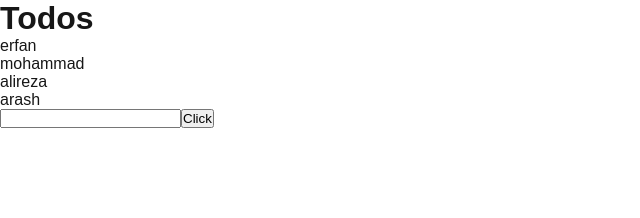
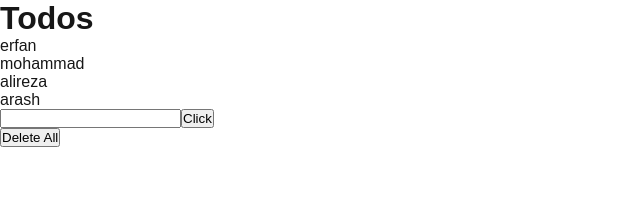
Before and after one commit to Erfanmah7/next-api, a Next.js app: page / in a window 1280 px wide. Shown: the top 218 px of the page, without its empty margins (0-640 px from the left). Built offline with nearby package versions, Linux system fonts and the light colour scheme.

Commit message:
delete todos api

```diff
--- a/pages/api/todos/index.js
+++ b/pages/api/todos/index.js
@@ -11,5 +11,8 @@
       title: todo,
     };
     res.status(201).json({ message: "added successfully", data: newTodo });
+  } else if (req.method === "DELETE") {
+    //Delete all todos
+    res.status(200).json({ message: "Deleted on Success", data: [] });
   }
 }
--- a/pages/index.js
+++ b/pages/index.js
@@ -23,6 +23,13 @@
     console.log(data);
   };
 
+  const deleteHandler = async () => {
+    const res = await fetch("/api/todos", { method: "DELETE" });
+    const data = await res.json();
+    setTodos(data.data);
+    console.log(data);
+  };
+
   return (
     <>
       <div>
@@ -37,6 +44,9 @@
         <input value={todo} onChange={(e) => setTodo(e.target.value)} />
         <button onClick={clickHandler}>Click</button>
       </div>
+      <div>
+        <button onClick={deleteHandler}>Delete All</button>
+      </div>
     </>
   );
 }
```
